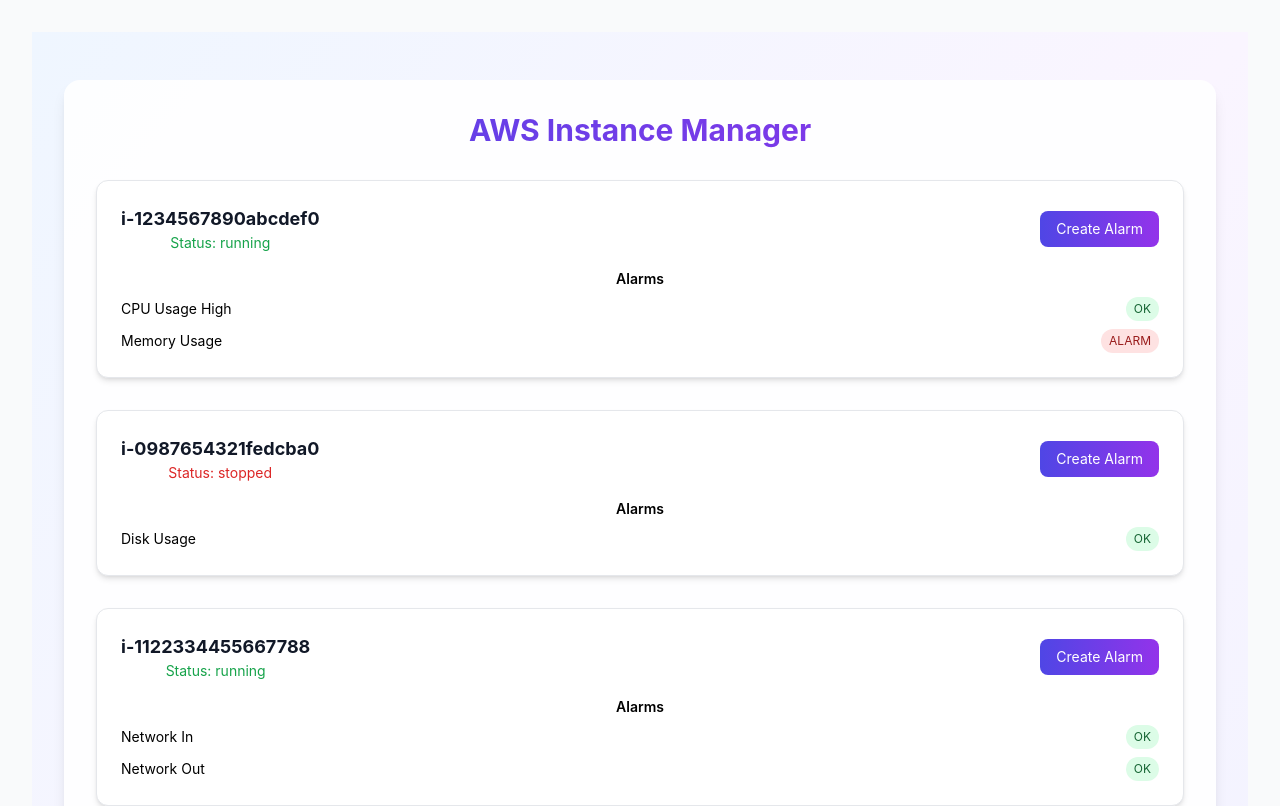
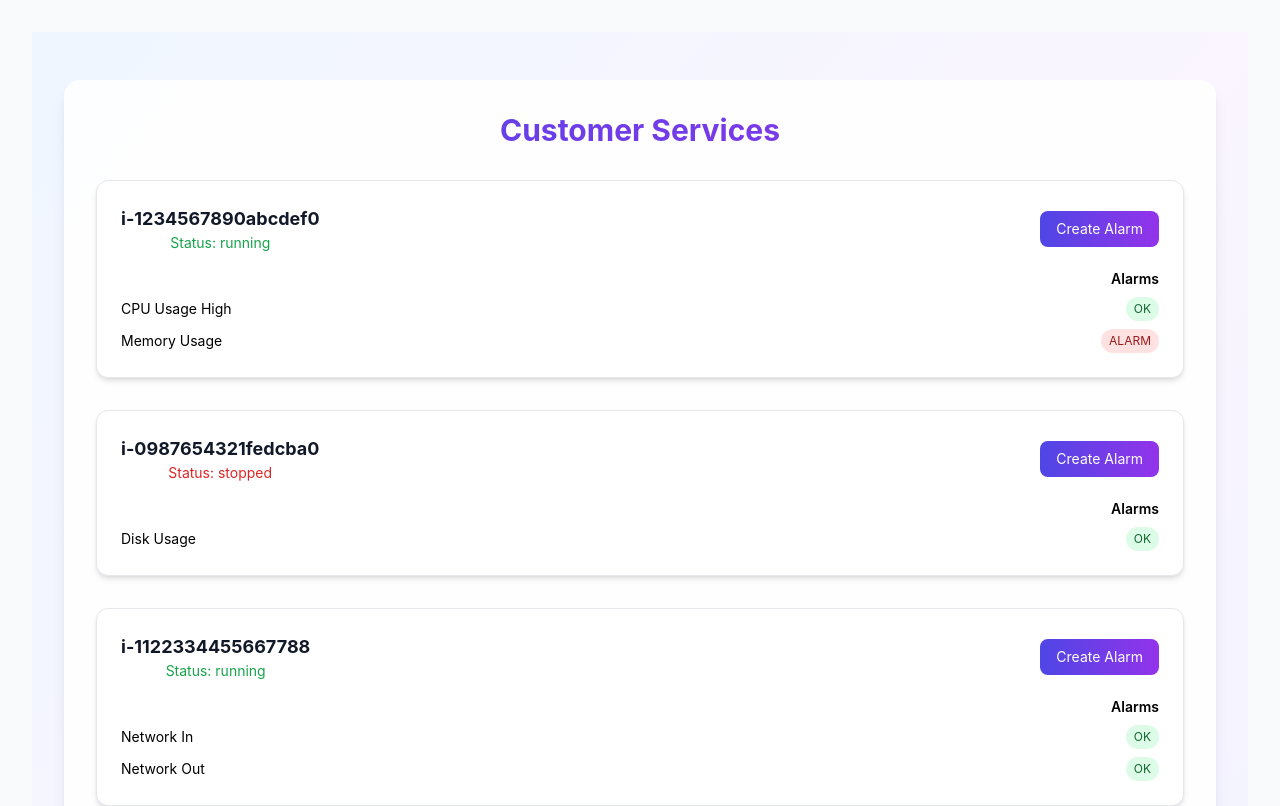
Before and after one commit to puneet9277/manageservicesportal.ai, a React (Vite) app: page /aws-dashboard in a window 1280 px wide. Shown: the top 806 px of the page. Built offline with nearby package versions, Linux system fonts and the light colour scheme; the HTML template or start-up script is replaced by a standard one.

Commit message:
update message

```diff
--- a/src/components/cards/InstanceCard.jsx
+++ b/src/components/cards/InstanceCard.jsx
@@ -24,7 +24,9 @@
     </div>
     {/* Alarms */}
     <div className="mt-4">
-      <h5 className="text-sm font-semibold mb-2">Alarms</h5>
+      <div className="flex justify-end mb-2">
+        <h5 className="text-sm font-semibold">Alarms</h5>
+      </div>
       <div className="space-y-2">
         {instance.alarms.map((alarm, index) => (
           <div
--- a/src/pages/AWSInstancePage.jsx
+++ b/src/pages/AWSInstancePage.jsx
@@ -16,7 +16,7 @@
           <div className="max-w-[1600px] mx-auto">
             <div className="bg-white bg-opacity-90 shadow-lg rounded-2xl p-8 mb-6">
               <h2 className="text-3xl font-bold text-center bg-gradient-to-r from-indigo-600 to-purple-600 bg-clip-text text-transparent mb-8">
-                AWS Instance Manager
+                Customer Services
               </h2>
               <div className="grid grid-cols-1 gap-8">
                 {awsInstances.map((instance) => (
--- a/src/pages/AWSLearningDashboard.jsx
+++ b/src/pages/AWSLearningDashboard.jsx
@@ -52,7 +52,7 @@
 
               {/* Page Title */}
               <h2 className="text-3xl font-bold bg-gradient-to-r from-indigo-600 to-purple-600 bg-clip-text text-transparent absolute left-1/2 transform -translate-x-1/2">
-                AWS Learning Hub
+                Customer Services
               </h2>
 
               {/* Back Button */}
```
